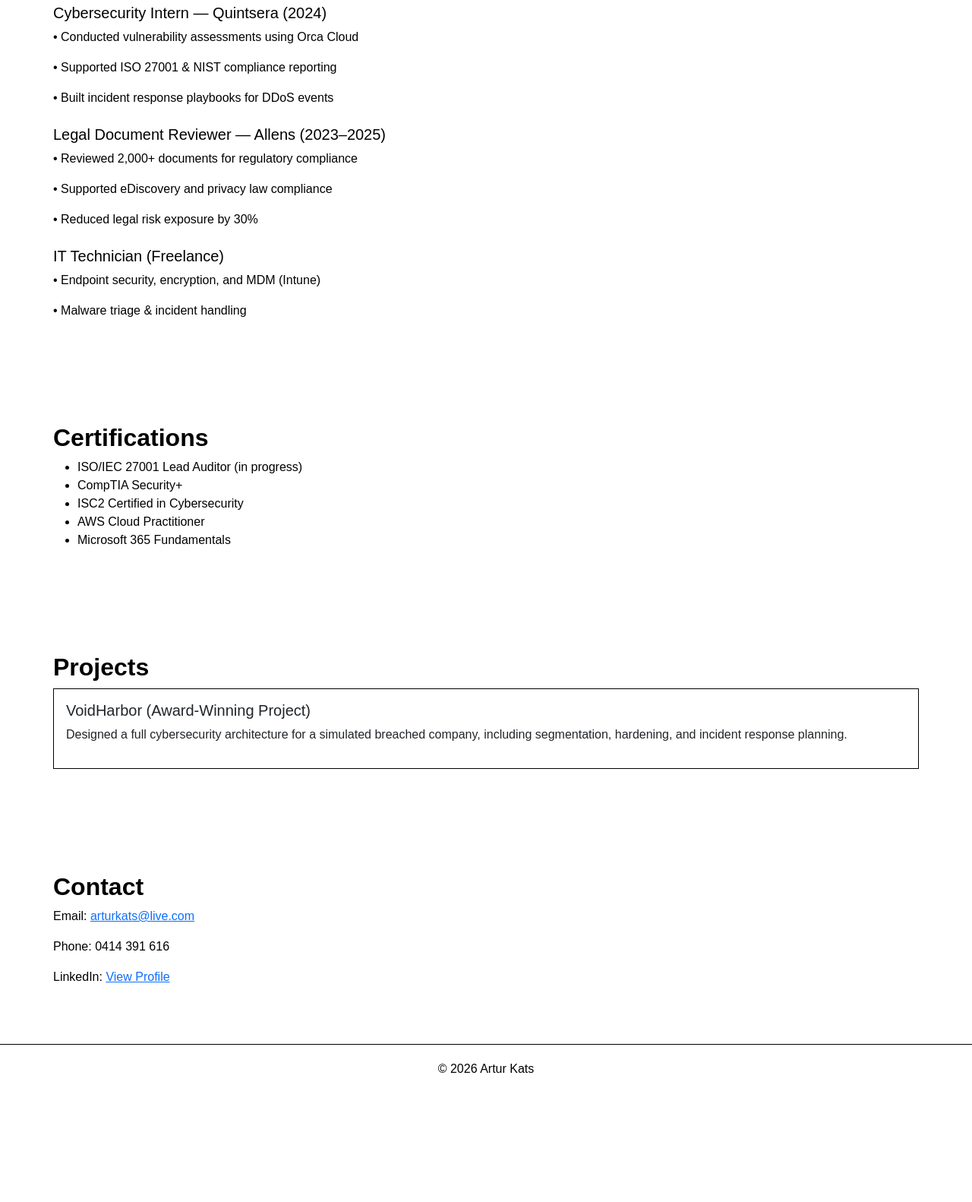
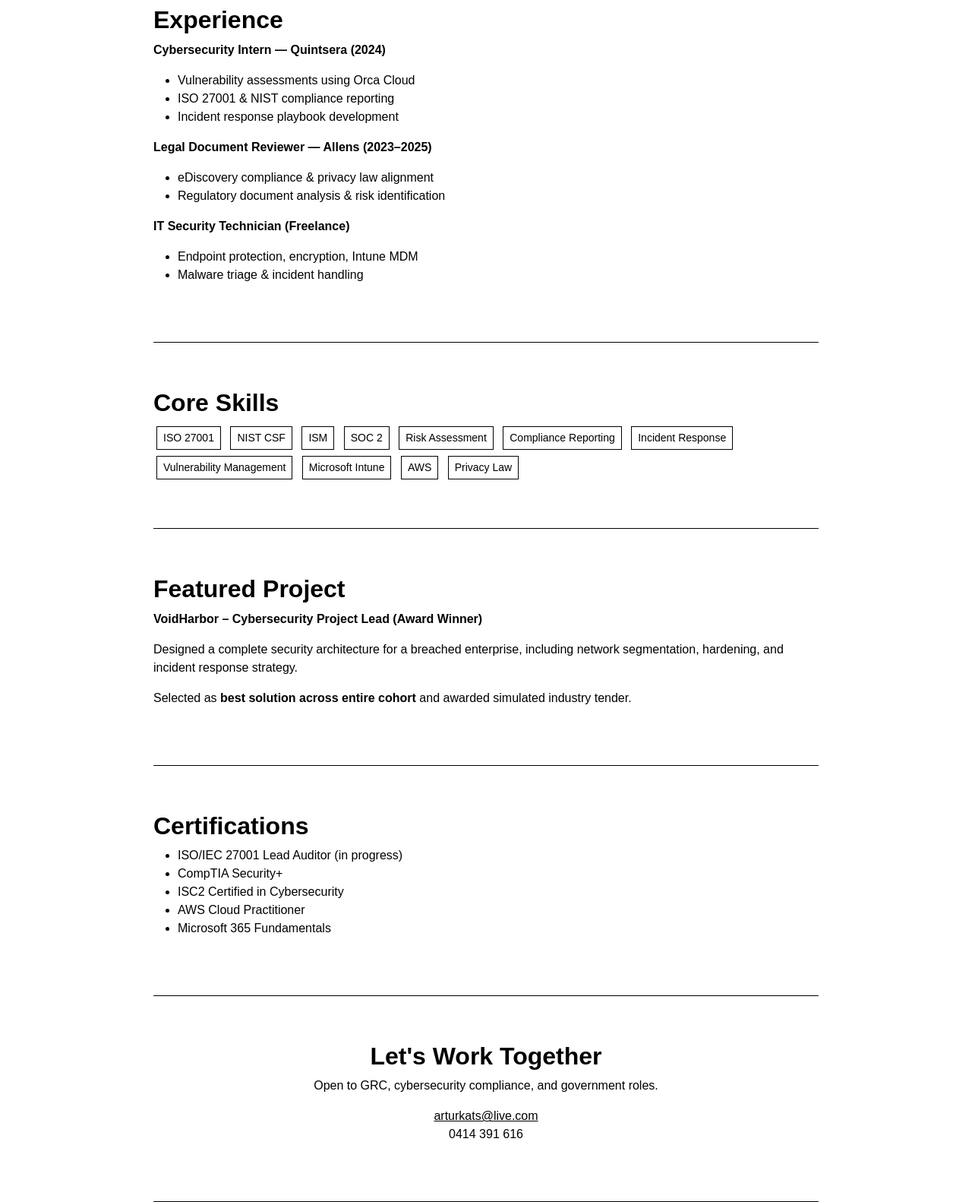
Before and after one commit to arturkats/DevFolio_2.0, a plain HTML site: page index.html in a window 1280 px wide. Shown: the part 1109-2691 px from the top of the page at 76% size. Before the commit the page ends 2548 px from the top, so only its background shows below. Drawn offline with nearby package versions, Linux system fonts and the light colour scheme.

Commit message:
Revamp index.html structure and styling
Updated the layout and content of the index.html file, enhancing the structure and styling for better presentation. Added sections for Value Proposition, Key Impact, Core Skills, and a final call to action.

```diff
--- a/index.html
+++ b/index.html
@@ -3,117 +3,174 @@
 <head>
 <meta charset="UTF-8">
 <meta name="viewport" content="width=device-width, initial-scale=1.0">
+
 <title>Artur Kats | Cybersecurity GRC Analyst</title>
 
 <link href="https://cdn.jsdelivr.net/npm/bootstrap@5.3.0/dist/css/bootstrap.min.css" rel="stylesheet">
 
 <style>
 body {
-  font-family: Arial, sans-serif;
   background: #fff;
   color: #000;
+  font-family: Arial, sans-serif;
 }
 
-nav {
-  border-bottom: 1px solid #000;
+.container {
+  max-width: 900px;
+}
+
+h1, h2 {
+  font-weight: 700;
 }
 
 .section {
   padding: 60px 0;
+  border-bottom: 1px solid #000;
 }
 
-h1, h2, h3 {
+.hero {
+  padding: 100px 0;
+}
+
+.tag {
+  display: inline-block;
+  border: 1px solid #000;
+  padding: 4px 8px;
+  margin: 4px;
+  font-size: 14px;
+}
+
+.highlight {
   font-weight: bold;
 }
 
-.hero {
-  height: 90vh;
-  display: flex;
-  align-items: center;
-  justify-content: center;
-  text-align: center;
-}
-
-.btn-outline-dark {
-  border-radius: 0;
-}
-
-.card {
-  border: 1px solid #000;
-  border-radius: 0;
-}
-
-footer {
-  border-top: 1px solid #000;
-  padding: 20px;
-  text-align: center;
+a {
+  color: black;
+  text-decoration: underline;
 }
 </style>
+
 </head>
-
 <body>
 
-<!-- NAV -->
-<nav class="navbar navbar-expand-lg bg-white">
-  <div class="container">
-    <a class="navbar-brand" href="#">Artur Kats</a>
-    <div>
-      <a href="#about" class="mx-2">About</a>
-      <a href="#experience" class="mx-2">Experience</a>
-      <a href="#projects" class="mx-2">Projects</a>
-      <a href="#contact" class="mx-2">Contact</a>
-    </div>
-  </div>
-</nav>
+<div class="container">
 
 <!-- HERO -->
-<section class="hero">
+<section class="hero text-center">
+  <h1>Artur Kats</h1>
+  <h3>Cybersecurity GRC Analyst</h3>
+
+  <p>ISO 27001 • NIST CSF • ISM • SOC 2</p>
+
+  <p>
+    Melbourne, Australia | NV1 Eligible | Australian Citizen
+  </p>
+
+  <p>
+    <span class="highlight">Legal + Cybersecurity + Compliance Hybrid</span>
+  </p>
+
+  <p>
+    <a href="mailto:arturkats@live.com">arturkats@live.com</a> |
+    0414 391 616 |
+    <a href="https://www.linkedin.com/in/artur-kats" target="_blank">LinkedIn</a>
+  </p>
+</section>
+
+<!-- VALUE PROP -->
+<section class="section">
+  <h2>Value Proposition</h2>
+
+  <p>
+    GRC professional with a rare combination of <strong>legal training</strong> and
+    <strong>hands-on cybersecurity experience</strong>. I specialise in translating
+    regulatory requirements into <strong>practical, audit-ready security controls</strong>.
+  </p>
+
+  <p>
+    Experienced across <strong>ISO 27001, NIST CSF, ISM, Essential Eight, and SOC 2</strong>,
+    with a proven ability to support <strong>risk assessments, compliance programs,
+    and incident response planning</strong>.
+  </p>
+</section>
+
+<!-- IMPACT -->
+<section class="section">
+  <h2>Key Impact</h2>
+
+  <ul>
+    <li>Reduced legal risk exposure by <strong>30%</strong> (Allens)</li>
+    <li>Assessed <strong>2,000+ documents</strong> for compliance & privilege</li>
+    <li>Built incident response solution reducing coordination time by <strong>66%</strong></li>
+    <li>Led award-winning cybersecurity architecture project (VoidHarbor)</li>
+    <li>Delivered vulnerability assessments aligned to ISO 27001 & NIST</li>
+  </ul>
+</section>
+
+<!-- EXPERIENCE -->
+<section class="section">
+  <h2>Experience</h2>
+
+  <p><strong>Cybersecurity Intern — Quintsera (2024)</strong></p>
+  <ul>
+    <li>Vulnerability assessments using Orca Cloud</li>
+    <li>ISO 27001 & NIST compliance reporting</li>
+    <li>Incident response playbook development</li>
+  </ul>
+
+  <p><strong>Legal Document Reviewer — Allens (2023–2025)</strong></p>
+  <ul>
+    <li>eDiscovery compliance & privacy law alignment</li>
+    <li>Regulatory document analysis & risk identification</li>
+  </ul>
+
+  <p><strong>IT Security Technician (Freelance)</strong></p>
+  <ul>
+    <li>Endpoint protection, encryption, Intune MDM</li>
+    <li>Malware triage & incident handling</li>
+  </ul>
+</section>
+
+<!-- SKILLS -->
+<section class="section">
+  <h2>Core Skills</h2>
+
   <div>
-    <h1>Cybersecurity GRC Analyst</h1>
-    <p>ISO 27001 • NIST • ISM • SOC 2</p>
-    <p>Melbourne, Australia | NV1 Eligible</p>
-    <a href="#contact" class="btn btn-outline-dark mt-3">Contact Me</a>
+    <span class="tag">ISO 27001</span>
+    <span class="tag">NIST CSF</span>
+    <span class="tag">ISM</span>
+    <span class="tag">SOC 2</span>
+    <span class="tag">Risk Assessment</span>
+    <span class="tag">Compliance Reporting</span>
+    <span class="tag">Incident Response</span>
+    <span class="tag">Vulnerability Management</span>
+    <span class="tag">Microsoft Intune</span>
+    <span class="tag">AWS</span>
+    <span class="tag">Privacy Law</span>
   </div>
 </section>
 
-<!-- ABOUT -->
-<section id="about" class="section container">
-  <h2>About</h2>
+<!-- PROJECT -->
+<section class="section">
+  <h2>Featured Project</h2>
+
+  <p><strong>VoidHarbor – Cybersecurity Project Lead (Award Winner)</strong></p>
+
   <p>
-    GRC and cybersecurity professional with a unique combination of legal background,
-    ISO 27001 Lead Auditor training, and hands-on security implementation experience.
-    I specialise in translating regulatory obligations into practical, audit-ready controls.
+    Designed a complete security architecture for a breached enterprise,
+    including network segmentation, hardening, and incident response strategy.
+  </p>
+
+  <p>
+    Selected as <strong>best solution across entire cohort</strong>
+    and awarded simulated industry tender.
   </p>
 </section>
 
-<!-- EXPERIENCE -->
-<section id="experience" class="section container">
-  <h2>Experience</h2>
+<!-- CERTS -->
+<section class="section">
+  <h2>Certifications</h2>
 
-  <div class="mb-4">
-    <h5>Cybersecurity Intern — Quintsera (2024)</h5>
-    <p>• Conducted vulnerability assessments using Orca Cloud</p>
-    <p>• Supported ISO 27001 & NIST compliance reporting</p>
-    <p>• Built incident response playbooks for DDoS events</p>
-  </div>
-
-  <div class="mb-4">
-    <h5>Legal Document Reviewer — Allens (2023–2025)</h5>
-    <p>• Reviewed 2,000+ documents for regulatory compliance</p>
-    <p>• Supported eDiscovery and privacy law compliance</p>
-    <p>• Reduced legal risk exposure by 30%</p>
-  </div>
-
-  <div>
-    <h5>IT Technician (Freelance)</h5>
-    <p>• Endpoint security, encryption, and MDM (Intune)</p>
-    <p>• Malware triage & incident handling</p>
-  </div>
-</section>
-
-<!-- CERTIFICATIONS -->
-<section class="section container">
-  <h2>Certifications</h2>
   <ul>
     <li>ISO/IEC 27001 Lead Auditor (in progress)</li>
     <li>CompTIA Security+</li>
@@ -123,32 +180,21 @@
   </ul>
 </section>
 
-<!-- PROJECTS -->
-<section id="projects" class="section container">
-  <h2>Projects</h2>
+<!-- FINAL CTA -->
+<section class="section text-center">
+  <h2>Let's Work Together</h2>
 
-  <div class="card p-3 mb-3">
-    <h5>VoidHarbor (Award-Winning Project)</h5>
-    <p>
-      Designed a full cybersecurity architecture for a simulated breached company,
-      including segmentation, hardening, and incident response planning.
-    </p>
-  </div>
+  <p>
+    Open to GRC, cybersecurity compliance, and government roles.
+  </p>
 
+  <p>
+    <a href="mailto:arturkats@live.com">arturkats@live.com</a><br>
+    0414 391 616
+  </p>
 </section>
 
-<!-- CONTACT -->
-<section id="contact" class="section container">
-  <h2>Contact</h2>
-  <p>Email: <a href="mailto:arturkats@live.com">arturkats@live.com</a></p>
-  <p>Phone: 0414 391 616</p>
-  <p>LinkedIn: <a href="https://linkedin.com/in/artur-kats">View Profile</a></p>
-</section>
-
-<!-- FOOTER -->
-<footer>
-  © 2026 Artur Kats
-</footer>
+</div>
 
 </body>
 </html>
```
